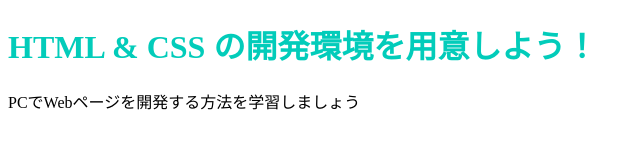
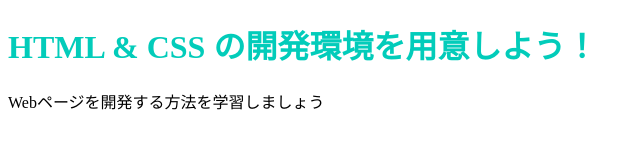
Before and after one commit to Koki480226/Koki480226.github.io, a plain HTML site: page index.html in a window 1280 px wide. Shown: the full height of the page, 0-640 px from the left. Drawn offline with Linux system fonts and the light colour scheme.

Commit message:
Update index.html

```diff
--- a/index.html
+++ b/index.html
@@ -7,6 +7,6 @@
   </head>
   <body>
     <h1 class="title">HTML & CSS の開発環境を用意しよう！</h1>
-    <p>PCでWebページを開発する方法を学習しましょう</p>
+    <p>Webページを開発する方法を学習しましょう</p>
   </body>
 </html>
```
